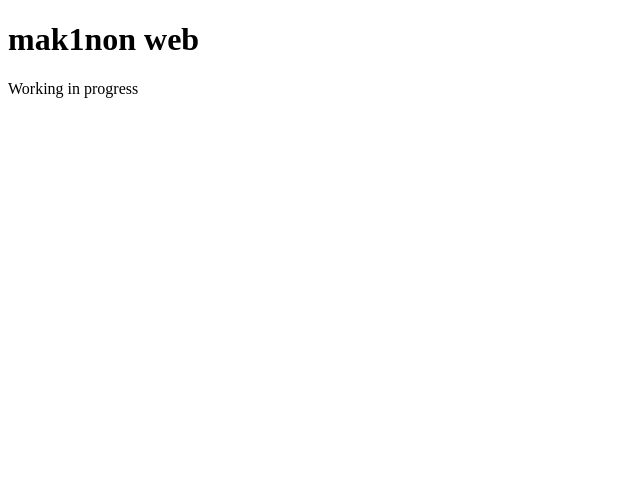
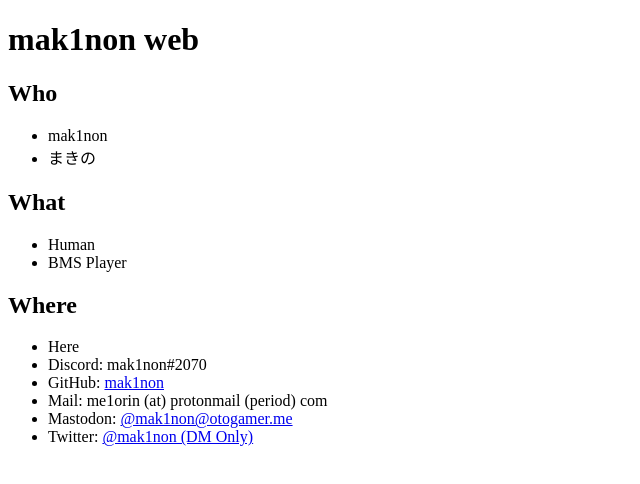
Before and after one commit to mak1non/mak1non.github.io, a plain HTML site: page index.html in a window 1280 px wide. Shown: the whole page, without its empty margins (0-640 px from the left). Drawn offline with Linux system fonts and the light colour scheme.

Commit message:
edit: add content

```diff
--- a/index.html
+++ b/index.html
@@ -1,13 +1,36 @@
 <!DOCTYPE html>
 <html lang="ja">
     <head>
-    <meta charset="UTF-8">
+        <meta charset="UTF-8" />
         <title>mak1non web</title>
-    <meta name="viewport" content="width=device-width, initial-scale=1">
+        <meta name="viewport" content="width=device-width, initial-scale=1" />
     </head>
     <body>
         <h1>mak1non web</h1>
 
-    <p>Working in progress</p>
+        <h2>Who</h2>
+
+        <ul>
+            <li>mak1non</li>
+            <li>まきの</li>
+        </ul>
+
+        <h2>What</h2>
+
+        <ul>
+            <li>Human</li>
+            <li>BMS Player</li>
+        </ul>
+
+        <h2>Where</h2>
+
+        <ul>
+            <li>Here</li>
+            <li>Discord: mak1non#2070</li>
+            <li>GitHub: <a href="https://github.com/mak1non">mak1non</a></li>
+            <li>Mail: me1orin (at) protonmail (period) com</li>
+            <li>Mastodon: <a href="https://otogamer.me/@mak1non">@mak1non@otogamer.me</a></li>
+            <li>Twitter: <a href="https://twitter.com/mak1non">@mak1non (DM Only)</a></li>
+        </ul>
     </body>
 </html>
```
Lines whose indentation alone changed are shown as unchanged.
